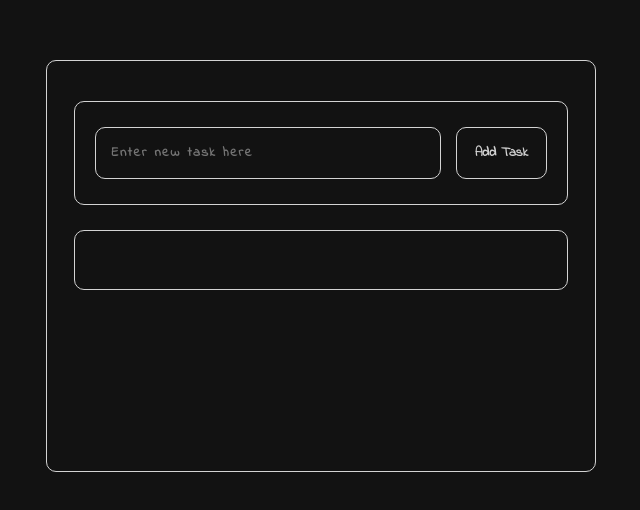
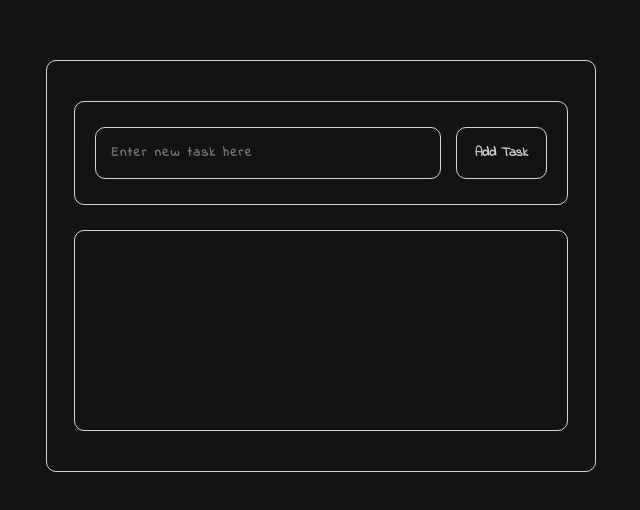
Before and after one commit to 7sabgdeed/SIMPLE-TO-DO-LIST, a plain HTML site: page index.html in a window 1280 px wide. Shown: the part 134-644 px from the top of the page, without its empty margins (319-959 px from the left). Drawn offline with Linux system fonts and the light colour scheme; a web font is replaced by a local one.

Commit message:
better css

```diff
--- a/style.css
+++ b/style.css
@@ -13,8 +13,8 @@
 body {
 
     background-color: var(--black-color);
-    height: 100dvh;
-    padding: 0px;
+    min-height: 100dvh;
+    padding: 20px 0px;
     margin: 0px;
     display: flex;
     justify-content: center;
@@ -88,6 +88,7 @@ body {
     width: 90%;
     min-height: 60px;
     padding: 25px 20px;
+    flex-grow: 1;
     display: flex;
     flex-direction: column;
     justify-content: start;
```
Also changed, not shown: main.js (+0 -98 lines).
